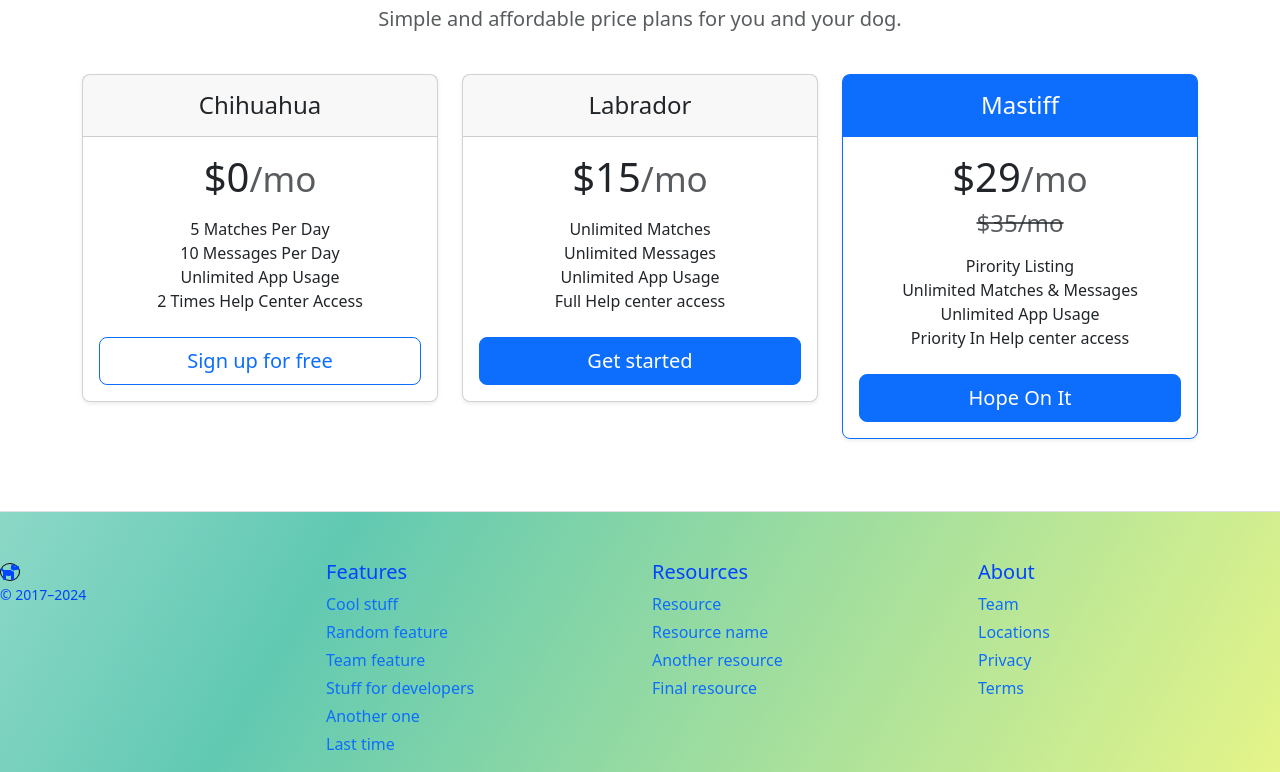
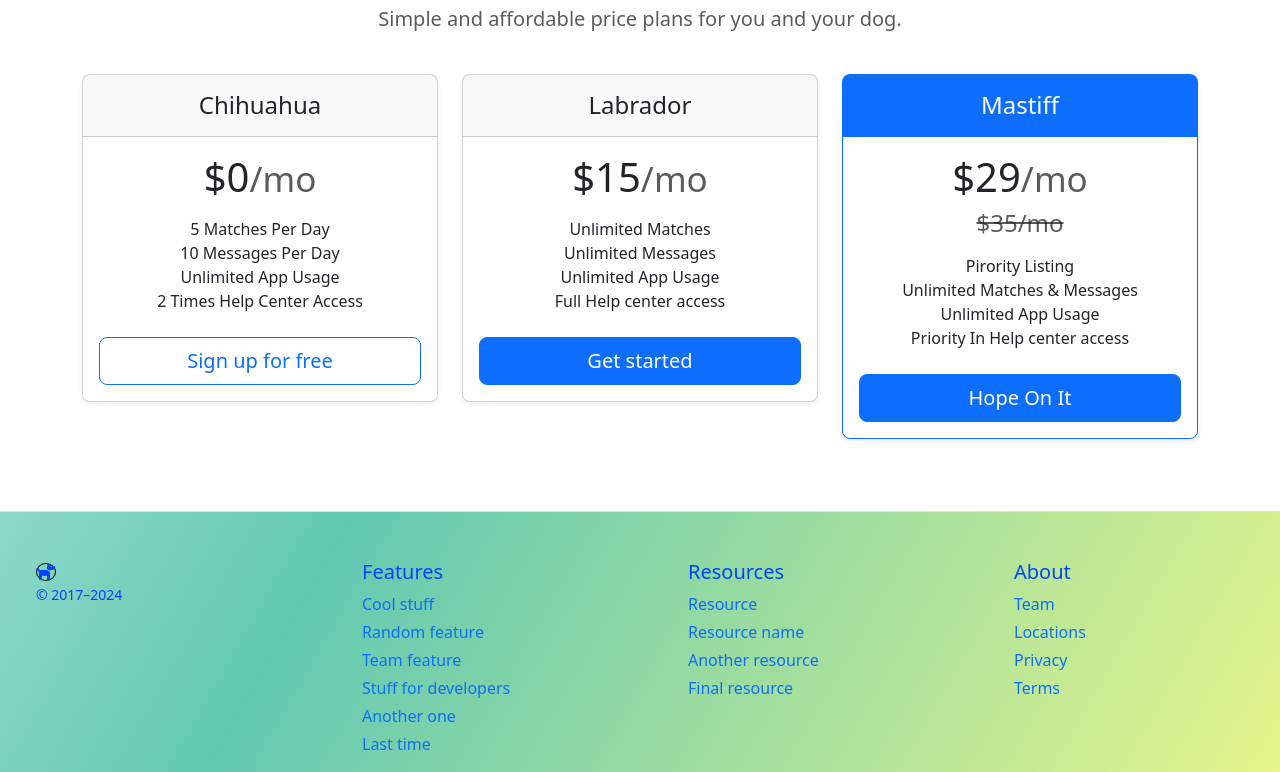
Before and after one commit to jahir01khan/TinDogInMyStyle, a plain HTML site: page index.html in a window 1280 px wide. Shown: the part 2217-2989 px from the top of the page. Drawn offline with nearby package versions, Linux system fonts and the light colour scheme.

Commit message:
Update index.html

```diff
--- a/index.html
+++ b/index.html
@@ -313,11 +313,11 @@ Download
   <section id="footer gradient-bg-blackandwhite container">
     <footer class="pt-4 mt-md-5 pt-md-5 border-top gradient-bg-blackandwhite "  style="color: rgb(0, 68, 255);">
       <div class="row">
-        <div class="col-12 col-md">
+        <div class="col-12 col-md ps-5">
           <i class="fa-solid fa-dog rounded-circle border border-black"></i>
           <small class="d-block mb-3 /*text-body-secondary" style="color: rgb(0, 68, 255);">© 2017–2024</small>
         </div>
-        <div class="col-6 col-md">
+        <div class="col-6 col-md ps-5">
           <h5>Features</h5>
           <ul class="list-unstyled text-small ">
             <li class="mb-1"><a class=" text-decoration-none" href="#">Cool stuff</a></li>
@@ -328,7 +328,7 @@ Download
             <li class="mb-1"><a class=" text-decoration-none" href="#">Last time</a></li>
           </ul>
         </div>
-        <div class="col-6 col-md">
+        <div class="col-6 col-md ps-5">
           <h5>Resources</h5>
           <ul class="list-unstyled text-small">
             <li class="mb-1"><a class="text-decoration-none" href="#">Resource</a></li>
@@ -337,7 +337,7 @@ Download
             <li class="mb-1"><a class="text-decoration-none" href="#">Final resource</a></li>
           </ul>
         </div>
-        <div class="col-6 col-md">
+        <div class="col-6 col-md ps-5">
           <h5>About</h5>
           <ul class="list-unstyled text-small">
             <li class="mb-1"><a class="text-decoration-none" href="#">Team</a></li>
```
